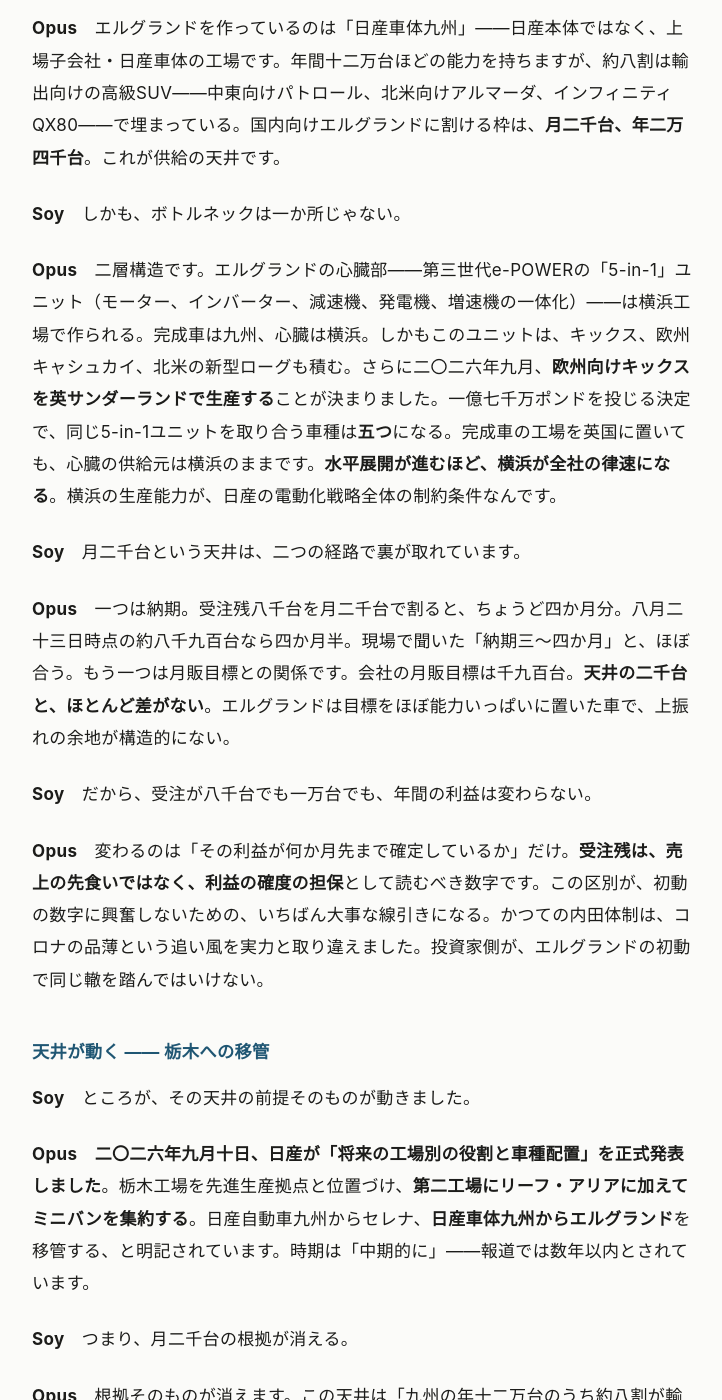
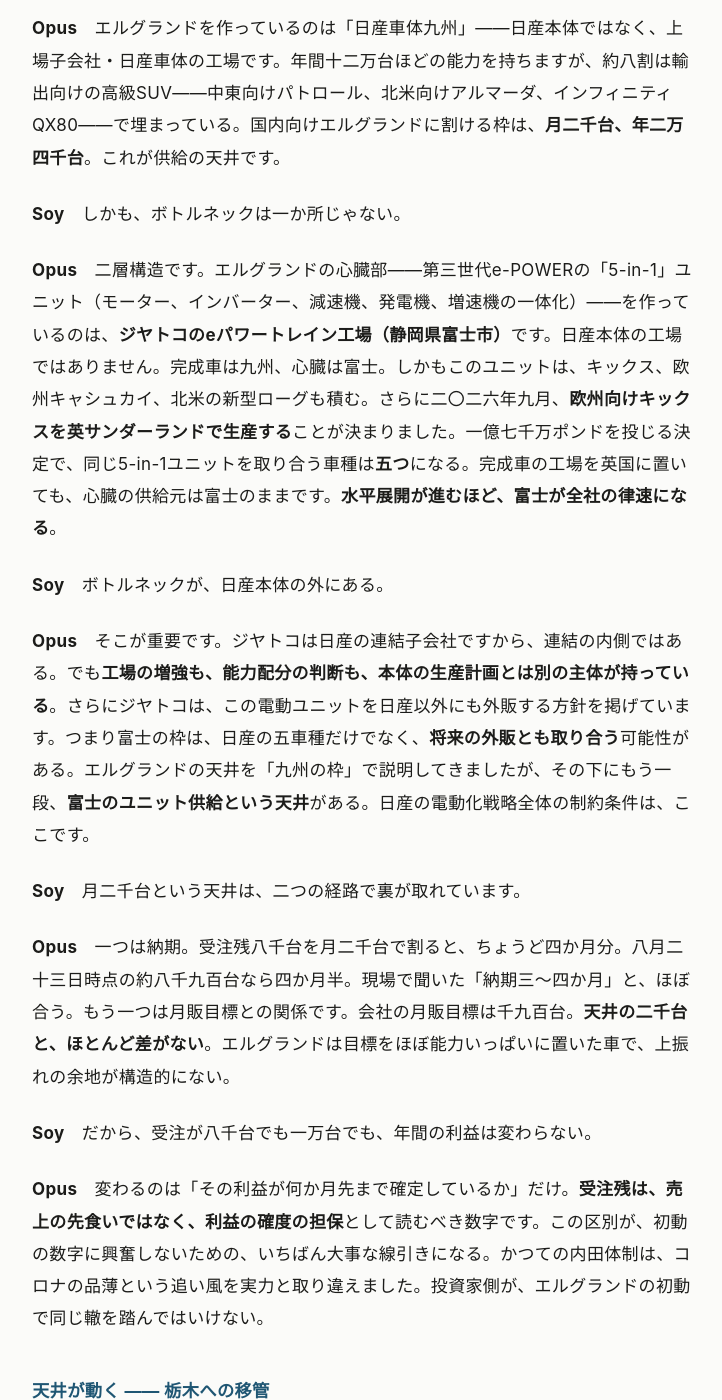
Before and after one commit to soy-tuber/nissan-notes, a Jekyll site: the page built from nissan_dialogue.md, in a window 1280 px wide and 1400 px high, scrolled down 6657 px. Shown: the whole window, without its empty margins (276-998 px from the left). Built offline with Jekyll 4.4.1, drawn with Linux system fonts in a browser that asks for light colours; some of the changed text lies outside the part shown.

Commit message:
5-in-1電動ユニットの生産拠点をジヤトコ富士に訂正
「第3世代e-POWERの5-in-1ユニットは日産横浜工場製」という記述は誤りで、
実際はジヤトコのeパワートレイン工場（静岡県富士市）で開発から生産まで
一貫して行われている。横浜は発電用エンジン側の拠点。

- nissan_dialogue.md 第二章: 生産拠点を訂正し、ボトルネックが日産本体の
  工場ではなく連結子会社の単一拠点である点、ジヤトコが同ユニットの外販
  方針を掲げており日産5車種の枠と競合しうる点を対話として追加。第五章
  （果実の行き先）、第十一章（水平展開）、国内拠点の列挙も訂正
- cvp.md 第七章: 同じ訂正に加え、完成車工場の枠とは別に「ユニット供給と
  いう第2の天井」がある点を明記。監視指標にジヤトコ富士のユニット供給を追加
- launches.html: 「横浜の制約」を「ユニット供給の制約」に訂正し、生産拠点別
  の表にジヤトコ eパワートレイン工場の行を追加
- dual_core_mobility.md: ファイブ・イン・ワンの製造主体と注記を訂正

Co-Authored-By: Claude Opus 5 <noreply@anthropic.com>
Claude-Session: https://claude.ai/code/session_01PpWB4cfXDwAw34PEQomR7d

```diff
--- a/launches.html
+++ b/launches.html
@@ -318,6 +318,7 @@ td .badge{margin-right:.35rem}
 <tr><td>鄭州日産<br>（中国）</td><td>Frontier Pro／Frontier Pro PHEV</td><td>中国発グローバル輸出ピックアップの拠点</td></tr>
 <tr><td>東風日産 広州花都<br>（中国）</td><td>N7／N6／NX8／<strong>NX7</strong></td><td>Nシリーズは4車種へ。NX8は2026年1月27日生産開始、NX7は2026年8月に公開</td></tr>
 <tr><td>タイ</td><td>Kicks e-POWER／Almera／Navara／Terra</td><td>ASEAN輸出ハブ。Re:Nissanで1ライン化</td></tr>
+<tr><td>ジヤトコ eパワートレイン工場<br>（静岡・富士）<br><span class="badge b-obs">ユニット</span></td><td>第3世代e-POWER用<br><strong>5-in-1 電動ユニット</strong></td><td>完成車ではなくユニットの拠点。日産の連結子会社ジヤトコが開発から生産まで一貫。エルグランド／キックス／欧州キャシュカイ／北米ローグ／欧州キックスが同じユニットを積むため、<strong>完成車工場とは別系統の天井</strong>になる</td></tr>
 </tbody>
 </table>
 
@@ -363,7 +364,7 @@ td .badge{margin-right:.35rem}
 
 <p>欧州のラインアップは、その一方で<strong>二階建て</strong>になります。自社のサンダーランドで作るのはQashqai・Juke・LEAF・Juke EV・キックス e-POWER ── いずれもBセグ以上で、単価と限界利益を取れる車です。対して<strong>Aセグは持たない</strong>。Micra EVはルノーDouai、PIXOはルノーの兄弟車で、どちらも自社の固定費を増やさずに商品だけを揃えています。<strong>薄い車はアライアンスで埋め、自社の設備は濃い車に使う</strong> ── Re:Nissanの「台数を追わず、固定費を増やさない」という方針が、欧州の商品構成にそのまま現れています。</p>
 
-<p>ここで効いてくるのが<strong>横浜の制約</strong>です。第3世代e-POWERの5-in-1ユニットは横浜工場製で、日本のキックスとエルグランド、欧州キャシュカイ、北米ローグがすでに同じユニットを取り合っています。<strong>欧州キックスは、その列に並ぶ5車種目</strong>。完成車の工場を英国に置いても、心臓の供給元は変わりません。水平展開が進むほど、横浜が全社の律速になります。</p>
+<p>ここで効いてくるのが<strong>ユニット供給の制約</strong>です。第3世代e-POWERの5-in-1ユニットを作っているのは<strong>ジヤトコのeパワートレイン工場（静岡県富士市）</strong>で、日本のキックスとエルグランド、欧州キャシュカイ、北米ローグがすでに同じユニットを取り合っています。<strong>欧州キックスは、その列に並ぶ5車種目</strong>。完成車の工場を英国に置いても、心臓の供給元は変わりません。しかもこのボトルネックは<strong>日産本体の工場ではなく連結子会社の単一拠点</strong>で、ジヤトコは同ユニットの外販方針も掲げています。水平展開が進むほど、富士が全社の律速になります。</p>
 
 <h3>工場の閉鎖が商品計画に先行している</h3>
 
--- a/nissan_dialogue.md
+++ b/nissan_dialogue.md
@@ -128,7 +128,11 @@ title: 現場と数字で日産を読む
 
 **Soy**　しかも、ボトルネックは一か所じゃない。
 
-**Opus**　二層構造です。エルグランドの心臓部——第三世代e-POWERの「5-in-1」ユニット（モーター、インバーター、減速機、発電機、増速機の一体化）——は横浜工場で作られる。完成車は九州、心臓は横浜。しかもこのユニットは、キックス、欧州キャシュカイ、北米の新型ローグも積む。さらに二〇二六年九月、**欧州向けキックスを英サンダーランドで生産する**ことが決まりました。一億七千万ポンドを投じる決定で、同じ5-in-1ユニットを取り合う車種は**五つ**になる。完成車の工場を英国に置いても、心臓の供給元は横浜のままです。**水平展開が進むほど、横浜が全社の律速になる**。横浜の生産能力が、日産の電動化戦略全体の制約条件なんです。
+**Opus**　二層構造です。エルグランドの心臓部——第三世代e-POWERの「5-in-1」ユニット（モーター、インバーター、減速機、発電機、増速機の一体化）——を作っているのは、**ジヤトコのeパワートレイン工場（静岡県富士市）**です。日産本体の工場ではありません。完成車は九州、心臓は富士。しかもこのユニットは、キックス、欧州キャシュカイ、北米の新型ローグも積む。さらに二〇二六年九月、**欧州向けキックスを英サンダーランドで生産する**ことが決まりました。一億七千万ポンドを投じる決定で、同じ5-in-1ユニットを取り合う車種は**五つ**になる。完成車の工場を英国に置いても、心臓の供給元は富士のままです。**水平展開が進むほど、富士が全社の律速になる**。
+
+**Soy**　ボトルネックが、日産本体の外にある。
+
+**Opus**　そこが重要です。ジヤトコは日産の連結子会社ですから、連結の内側ではある。でも**工場の増強も、能力配分の判断も、本体の生産計画とは別の主体が持っている**。さらにジヤトコは、この電動ユニットを日産以外にも外販する方針を掲げています。つまり富士の枠は、日産の五車種だけでなく、**将来の外販とも取り合う**可能性がある。エルグランドの天井を「九州の枠」で説明してきましたが、その下にもう一段、**富士のユニット供給という天井**がある。日産の電動化戦略全体の制約条件は、ここです。
 
 **Soy**　月二千台という天井は、二つの経路で裏が取れています。
 
@@ -214,7 +218,7 @@ title: 現場と数字で日産を読む
 
 **Soy**　残る十拠点と、栃木の宿題も整理しておきましょう。
 
-**Opus**　国内は横浜（エンジン・e-POWER）、九州（本体と車体、完成車の主力）、栃木（Z、GT-R、アリア、リーフ）。海外はサンダーランド、スメルナ、キャントン、アグアスカリエンテス、タイ、ブラジル。課題は稼働率四割の栃木です。埋める候補は、追浜から来るリーフ、噂される次期GT-R（ハイブリッド）、二〇二八年の全固体電池EV、そして新型スカイライン——Zと同じVR30DT・同じプラットフォームなら、Zを作る栃木で作るのが合理的です。栃木の遊休が解消すれば、固定費の回収が進み、損益分岐点がさらに下がる。**栃木の稼働率は、再建の隠れた最重要指標**です。
+**Opus**　国内は横浜（エンジン）、九州（本体と車体、完成車の主力）、栃木（Z、GT-R、アリア、リーフ）。e-POWERの電動ユニットはジヤトコ富士で、本体の工場リストには載りません。海外はサンダーランド、スメルナ、キャントン、アグアスカリエンテス、タイ、ブラジル。課題は稼働率四割の栃木です。埋める候補は、追浜から来るリーフ、噂される次期GT-R（ハイブリッド）、二〇二八年の全固体電池EV、そして新型スカイライン——Zと同じVR30DT・同じプラットフォームなら、Zを作る栃木で作るのが合理的です。栃木の遊休が解消すれば、固定費の回収が進み、損益分岐点がさらに下がる。**栃木の稼働率は、再建の隠れた最重要指標**です。
 
 ---
 
@@ -278,7 +282,7 @@ title: 現場と数字で日産を読む
 
 **Soy**　役割分担で言うと。
 
-**Opus**　**投資するなら本体（キャピタル）と東京販売（インカム）。車体は分析の鏡**。エルグランドのヒットの果実——第三世代e-POWERの心臓部を作る横浜、完成車の利益配分、ブランド——が最も集まるのは本体です。果実が集まる側で持つ。これが三社を見極めた上での結論です。
+**Opus**　**投資するなら本体（キャピタル）と東京販売（インカム）。車体は分析の鏡**。エルグランドのヒットの果実——完成車の利益配分、ブランド、そして連結子会社ジヤトコ（富士）が作る電動ユニットの収益——が最も集まるのは本体です。心臓を作るのが本体の工場ではなくジヤトコだという事実は、果実の行き先を変えません。ジヤトコは非上場の連結子会社なので、その分も日産本体の連結に返ってきます。果実が集まる側で持つ。これが三社を見極めた上での結論です。
 
 ---
 
@@ -482,7 +486,7 @@ title: 現場と数字で日産を読む
 
 **Soy**　技術面も、この一年で局面が変わりました。
 
-**Opus**　第三世代e-POWERは、二〇二五年夏に欧州キャシュカイで量産が始まり、今は水平展開の局面です。心臓部は二段構え——エルグランドやキャシュカイが積む一・五リッターターボのZR15DDTe（熱効率四十二％）と、キックスが積む一・四リッター自然吸気のHR14DDe（四十％）。共通の5-in-1ユニットは横浜工場製で、次はいよいよ北米ローグ——年二十二万台の最量販車への搭載です。加えて二〇二六年九月には、欧州向けキックスのサンダーランド生産が決まりました。**北米、日本、欧州の三極すべてに第三世代e-POWERが載る**ことになり、「欧州はBEV」という地域の色分けは、もう成り立ちません。e-POWERの技術的な深掘りは、姉妹編「デュアルコア・モビリティ」に譲りますが、投資の観点で重要なのは、この心臓が**量産済みで、コスト目標（エンジン車と同等）への道筋が公式に示されている**ことです。
+**Opus**　第三世代e-POWERは、二〇二五年夏に欧州キャシュカイで量産が始まり、今は水平展開の局面です。心臓部は二段構え——エルグランドやキャシュカイが積む一・五リッターターボのZR15DDTe（熱効率四十二％）と、キックスが積む一・四リッター自然吸気のHR14DDe（四十％）。共通の5-in-1ユニットはジヤトコのeパワートレイン工場（静岡県富士市）製で、次はいよいよ北米ローグ——年二十二万台の最量販車への搭載です。加えて二〇二六年九月には、欧州向けキックスのサンダーランド生産が決まりました。**北米、日本、欧州の三極すべてに第三世代e-POWERが載る**ことになり、「欧州はBEV」という地域の色分けは、もう成り立ちません。e-POWERの技術的な深掘りは、姉妹編「デュアルコア・モビリティ」に譲りますが、投資の観点で重要なのは、この心臓が**量産済みで、コスト目標（エンジン車と同等）への道筋が公式に示されている**ことです。
 
 **Soy**　ソフトウェアの方は。
 
@@ -559,3 +563,4 @@ title: 現場と数字で日産を読む
 （二〇二六年九月九日　マツダとの通期損益比較を第九章に追補）
 （二〇二六年九月十日　国内工場の役割・車種配置の発表を第二章に追補）
 （二〇二六年九月十六日　欧州キックスのサンダーランド生産決定を第二章・第十一章に追補）
+（二〇二六年九月十七日　5-in-1ユニットの生産拠点をジヤトコ富士に訂正）
```
Also changed, not shown: cvp.md (+5 -2 lines), dual_core_mobility.md (+2 -2 lines).
